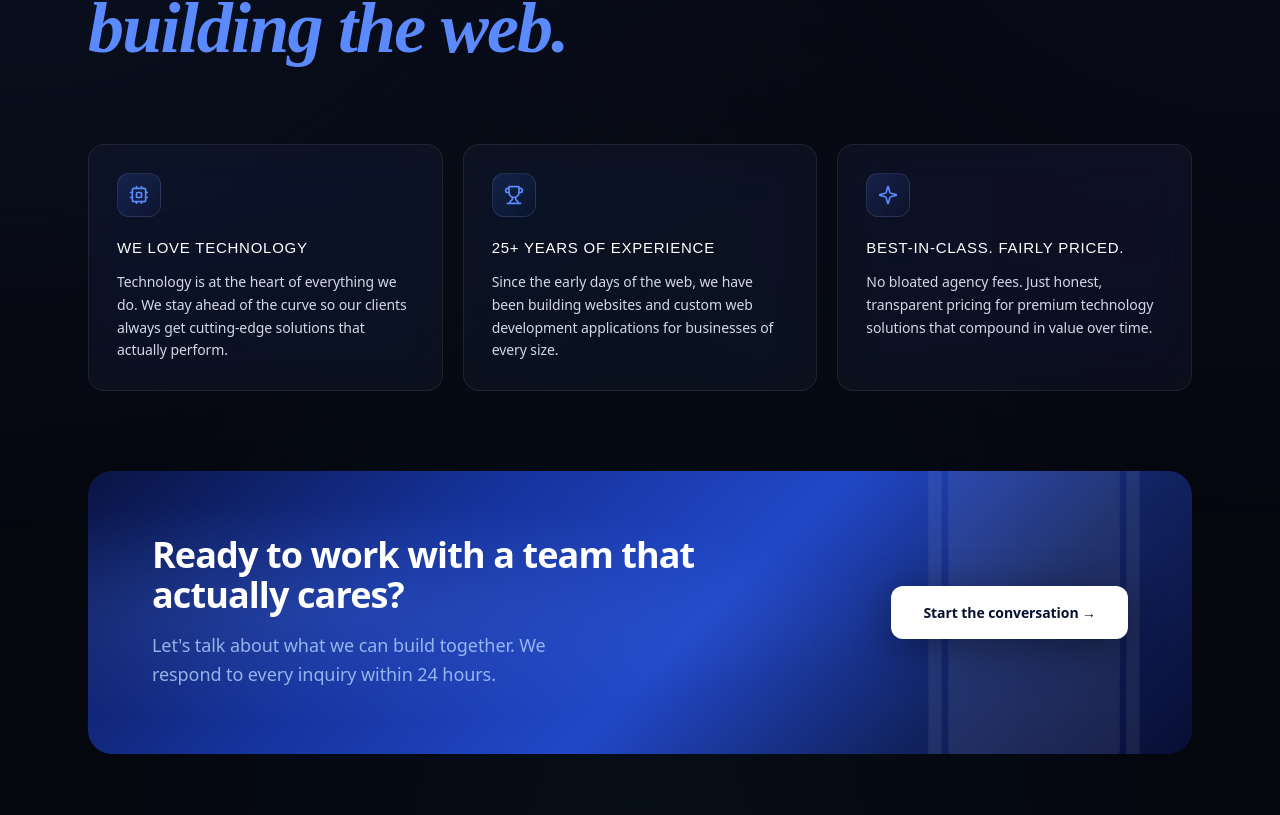
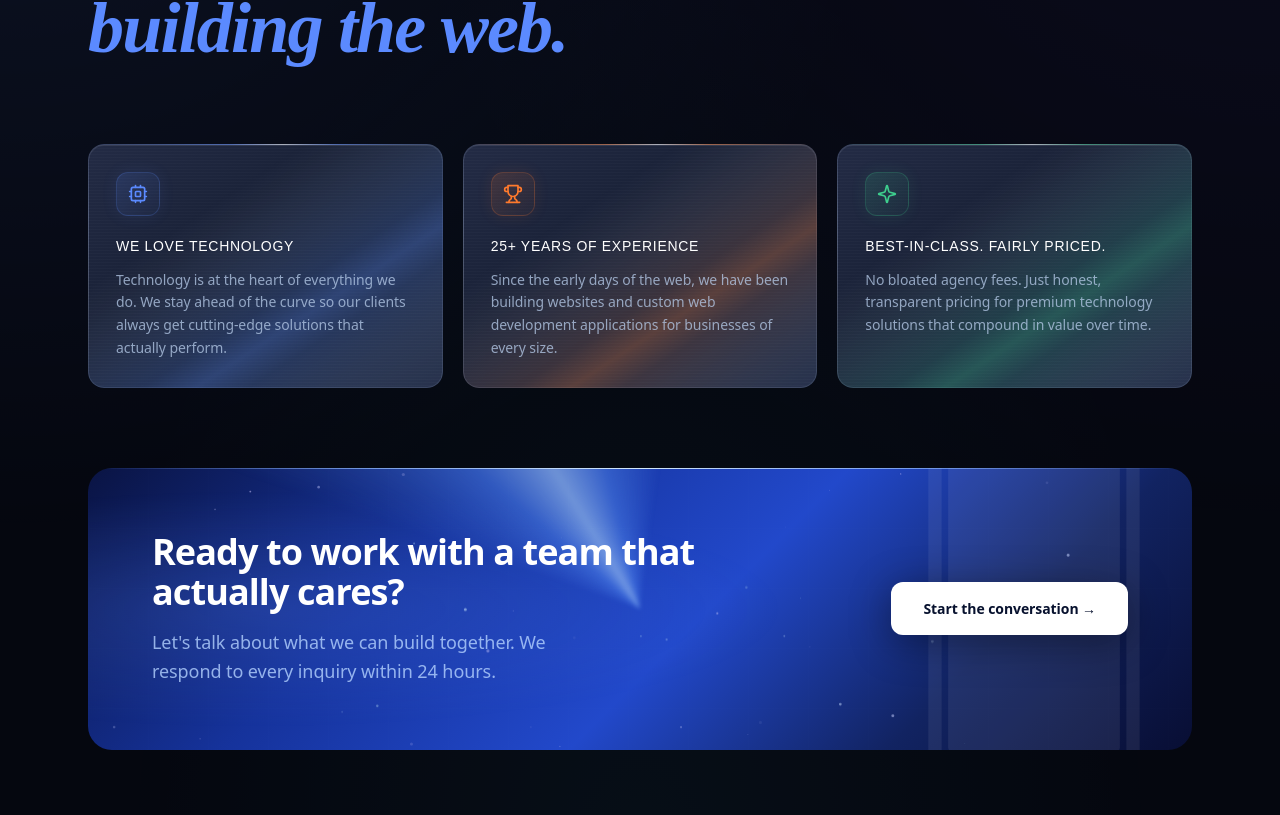
Before and after one commit to ibizadan/telproweb, a Next.js app: page / in a window 1280 px wide. Shown: the part 1045-1860 px from the top of the page. Built offline with nearby package versions, Linux system fonts and the light colour scheme; a web font is replaced by a local one.

Commit message:
Add files via upload

```diff
--- a/app/page.tsx
+++ b/app/page.tsx
@@ -3,9 +3,7 @@ import Hero from '@/components/Hero';
 import About from '@/components/About';
 import WhatWeDo from '@/components/WhatWeDo';
 import MarqueeTagline from '@/components/MarqueeTagline';
-import Testimonials from '@/components/Testimonials';
 import CRM from '@/components/CRM';
-import FAQ from '@/components/FAQ';
 import Contact from '@/components/Contact';
 import Footer from '@/components/Footer';
 
@@ -18,9 +16,7 @@ export default function Home() {
         <About />
         <WhatWeDo />
         <MarqueeTagline />
-        <Testimonials />
         <CRM />
-        <FAQ />
         <Contact />
       </main>
       <Footer />
--- a/components/About.tsx
+++ b/components/About.tsx
@@ -1,5 +1,6 @@
 'use client';
 import { motion } from 'framer-motion';
+import { useEffect, useRef } from 'react';
 import { Cpu, Trophy, Sparkle } from 'lucide-react';
 
 const values = [
@@ -8,7 +9,148 @@ const values = [
   { icon: Sparkle, title: 'Best-in-class. Fairly priced.', desc: 'No bloated agency fees. Just honest, transparent pricing for premium technology solutions that compound in value over time.' },
 ];
 
+/** Scrolling light sweep canvas — runs inside each card */
+function CardCanvas({ color }: { color: string }) {
+  const ref = useRef<HTMLCanvasElement>(null);
+  useEffect(() => {
+    const canvas = ref.current;
+    if (!canvas) return;
+    const ctx = canvas.getContext('2d');
+    if (!ctx) return;
+    let W = 0, H = 0, x = -200, raf = 0;
+    const resize = () => {
+      W = canvas.offsetWidth; H = canvas.offsetHeight;
+      canvas.width = W; canvas.height = H;
+    };
+    resize();
+    window.addEventListener('resize', resize);
+    const draw = () => {
+      ctx.clearRect(0, 0, W, H);
+      // Moving diagonal light beam
+      const grad = ctx.createLinearGradient(x - 80, 0, x + 80, H);
+      grad.addColorStop(0, 'rgba(255,255,255,0)');
+      grad.addColorStop(0.4, `${color}22`);
+      grad.addColorStop(0.5, `${color}44`);
+      grad.addColorStop(0.6, `${color}22`);
+      grad.addColorStop(1, 'rgba(255,255,255,0)');
+      ctx.fillStyle = grad;
+      ctx.fillRect(0, 0, W, H);
+      x += 1.2;
+      if (x > W + 200) x = -200;
+      raf = requestAnimationFrame(draw);
+    };
+    raf = requestAnimationFrame(draw);
+    return () => { cancelAnimationFrame(raf); window.removeEventListener('resize', resize); };
+  }, [color]);
+  return <canvas ref={ref} className="absolute inset-0 w-full h-full pointer-events-none" style={{ zIndex: 1 }} />;
+}
+
+/** Footer-matching laser CTA banner */
+function CTABanner() {
+  const laserRef = useRef<HTMLDivElement>(null);
+  const canvasRef = useRef<HTMLCanvasElement>(null);
+
+  useEffect(() => {
+    let deg = 0, raf = 0;
+    const el = laserRef.current;
+    if (!el) return;
+    const tick = () => {
+      deg = (deg + 0.7) % 360;
+      el.style.background = `conic-gradient(from ${deg}deg at 50% 50%,
+        transparent 0deg, rgba(100,160,255,0.55) 22deg,
+        rgba(180,220,255,0.85) 40deg, rgba(100,160,255,0.55) 58deg,
+        transparent 80deg, transparent 360deg)`;
+      raf = requestAnimationFrame(tick);
+    };
+    raf = requestAnimationFrame(tick);
+    return () => cancelAnimationFrame(raf);
+  }, []);
+
+  useEffect(() => {
+    const canvas = canvasRef.current;
+    if (!canvas) return;
+    const ctx = canvas.getContext('2d');
+    if (!ctx) return;
+    let W = canvas.offsetWidth, H = canvas.offsetHeight, raf = 0;
+    canvas.width = W; canvas.height = H;
+    const resize = () => { W = canvas.offsetWidth; H = canvas.offsetHeight; canvas.width = W; canvas.height = H; };
+    window.addEventListener('resize', resize);
+    const pts = Array.from({ length: 45 }, () => ({
+      x: Math.random() * W, y: Math.random() * H,
+      r: Math.random() * 1.3 + 0.3, a: Math.random(),
+      da: (Math.random() - 0.5) * 0.006,
+      dx: (Math.random() - 0.5) * 0.25, dy: -Math.random() * 0.2 - 0.05,
+      hue: 200 + Math.random() * 50,
+    }));
+    const draw = () => {
+      ctx.clearRect(0, 0, W, H);
+      for (const p of pts) {
+        p.x += p.dx; p.y += p.dy; p.a += p.da;
+        if (p.a <= 0 || p.a >= 1) p.da *= -1;
+        if (p.y < -4) { p.y = H + 2; p.x = Math.random() * W; }
+        ctx.beginPath(); ctx.arc(p.x, p.y, p.r, 0, Math.PI * 2);
+        ctx.fillStyle = `hsla(${p.hue},75%,85%,${p.a * 0.65})`; ctx.fill();
+      }
+      raf = requestAnimationFrame(draw);
+    };
+    raf = requestAnimationFrame(draw);
+    return () => { cancelAnimationFrame(raf); window.removeEventListener('resize', resize); };
+  }, []);
+
+  return (
+    <div className="relative rounded-3xl overflow-hidden" style={{ minHeight: 280 }}>
+      {/* Same diagonal gradient as nav + footer */}
+      <div className="absolute inset-0" style={{
+        background: 'linear-gradient(135deg, rgba(10,20,68,0.99) 0%, rgba(22,52,160,0.97) 30%, rgba(35,75,210,0.96) 55%, rgba(18,36,100,0.97) 78%, rgba(8,14,52,0.99) 100%)',
+      }} />
+      {/* Laser conic glow */}
+      <div className="absolute overflow-hidden rounded-3xl" style={{ inset: -1, zIndex: 1 }}>
+        <div ref={laserRef} className="absolute" style={{ inset: -2, filter: 'blur(2px)', opacity: 0.65 }} />
+      </div>
+      {/* Top shine */}
+      <div className="absolute top-0 left-0 right-0" style={{ height: 1, background: 'linear-gradient(90deg,transparent 0%,rgba(150,190,255,0.7) 25%,rgba(220,240,255,0.95) 50%,rgba(150,190,255,0.7) 75%,transparent 100%)', zIndex: 2 }} />
+      {/* Sparkle canvas */}
+      <canvas ref={canvasRef} className="absolute inset-0 w-full h-full pointer-events-none" style={{ zIndex: 2 }} />
+      {/* Radial glow */}
+      <div className="absolute inset-0" style={{ background: 'radial-gradient(ellipse 80% 70% at 15% 50%, rgba(91,138,255,0.2), transparent 60%)', zIndex: 1 }} />
+      {/* Grid */}
+      <div className="absolute inset-0 bg-grid opacity-20 mix-blend-overlay" style={{ zIndex: 1 }} />
+      {/* Phone silhouette */}
+      <div className="absolute inset-0 flex items-center justify-end pr-12 pointer-events-none select-none" style={{ zIndex: 1 }}>
+        <svg viewBox="0 0 200 360" xmlns="http://www.w3.org/2000/svg" style={{ width: 220, height: 'auto', opacity: 0.07 }}>
+          <rect x="10" y="8" width="180" height="344" rx="28" fill="none" stroke="white" strokeWidth="12"/>
+          <rect x="30" y="8" width="140" height="8" rx="4" fill="white"/>
+          <rect x="80" y="14" width="40" height="6" rx="3" fill="white"/>
+          <circle cx="100" cy="330" r="14" fill="none" stroke="white" strokeWidth="8"/>
+          <rect x="22" y="30" width="156" height="280" rx="4" fill="white"/>
+        </svg>
+      </div>
+      {/* Content */}
+      <div className="relative p-12 md:p-16 grid md:grid-cols-[1.5fr_1fr] gap-10 items-center" style={{ zIndex: 3 }}>
+        <div>
+          <h3 className="text-3xl md:text-4xl font-bold text-white tracking-tight leading-tight mb-4">
+            Ready to work with a team that actually cares?
+          </h3>
+          <p className="text-lg max-w-md leading-relaxed" style={{ color: 'rgba(180,210,255,0.8)' }}>
+            Let&apos;s talk about what we can build together. We respond to every inquiry within 24 hours.
+          </p>
+        </div>
+        <div className="flex justify-start md:justify-end">
+          <a href="#contact"
+            className="inline-flex items-center gap-2 px-8 py-4 bg-white rounded-xl font-semibold hover:bg-ink-100 transition shadow-2xl"
+            style={{ fontSize: 14, color: '#07112e', boxShadow: '0 8px 40px rgba(0,0,0,0.4)' }}
+          >
+            Start the conversation →
+          </a>
+        </div>
+      </div>
+    </div>
+  );
+}
+
 export default function About() {
+  const accentColors = ['#5b8aff', '#ff7a2d', '#3ecf8e'];
+
   return (
     <section id="about" className="relative py-32 overflow-hidden">
       <div className="absolute inset-0 aurora opacity-50" />
@@ -35,13 +177,51 @@ export default function About() {
               whileInView={{ opacity: 1, y: 0 }}
               viewport={{ once: true, margin: '-50px' }}
               transition={{ duration: 0.7, delay: i * 0.1, ease: [0.16, 1, 0.3, 1] }}
-              className="glass rounded-2xl p-7 hover:bg-white/[0.04] transition group"
+              className="relative rounded-2xl overflow-hidden group"
+              style={{ minHeight: 240 }}
             >
-              <div className="w-11 h-11 rounded-xl bg-gradient-to-br from-brand-500/20 to-brand-700/5 border border-white/10 flex items-center justify-center mb-5 group-hover:border-brand-400/40 transition">
-                <v.icon className="w-5 h-5 text-brand-400" />
+              {/* Lighter steel base — more luminous than WhatWeDo cards */}
+              <div className="absolute inset-0" style={{
+                background: 'linear-gradient(145deg, #232b45 0%, #1a2238 35%, #1e2a42 65%, #242f4a 100%)',
+              }} />
+              {/* Fine horizontal brushed lines */}
+              <div className="absolute inset-0" style={{
+                backgroundImage: 'repeating-linear-gradient(0deg,transparent,transparent 2px,rgba(255,255,255,0.018) 2px,rgba(255,255,255,0.018) 3px)',
+              }} />
+              {/* Top shine */}
+              <div className="absolute top-0 left-0 right-0" style={{
+                height: 1,
+                background: `linear-gradient(90deg,transparent,${accentColors[i]}88 40%,rgba(255,255,255,0.6) 55%,${accentColors[i]}88 70%,transparent)`,
+              }} />
+              {/* Left glare */}
+              <div className="absolute top-0 left-0 bottom-0" style={{
+                width: 1,
+                background: 'linear-gradient(180deg,transparent,rgba(200,220,255,0.2) 30%,rgba(255,255,255,0.12) 60%,transparent)',
+              }} />
+              {/* Border */}
+              <div className="absolute inset-0 rounded-2xl" style={{
+                border: '1px solid rgba(200,220,255,0.12)',
+                boxShadow: 'inset 0 1px 0 rgba(255,255,255,0.08)',
+              }} />
+              {/* Scrolling light beam canvas */}
+              <CardCanvas color={accentColors[i]} />
+              {/* Hover glow */}
+              <div className="absolute inset-0 opacity-0 group-hover:opacity-100 transition-opacity duration-500" style={{
+                background: `radial-gradient(ellipse 70% 60% at 50% 100%, ${accentColors[i]}20, transparent 70%)`,
+              }} />
+              {/* Card content */}
+              <div className="relative p-7" style={{ zIndex: 2 }}>
+                <div className="w-11 h-11 rounded-xl flex items-center justify-center mb-5 transition-all"
+                  style={{
+                    background: `linear-gradient(135deg,${accentColors[i]}28,${accentColors[i]}08)`,
+                    border: `1px solid ${accentColors[i]}33`,
+                    boxShadow: `0 0 16px ${accentColors[i]}18`,
+                  }}>
+                  <v.icon className="w-5 h-5" style={{ color: accentColors[i] }} />
+                </div>
+                <h3 className="font-display text-[14px] uppercase tracking-wider mb-3 text-white">{v.title}</h3>
+                <p className="text-[14px] leading-relaxed" style={{ color: 'rgba(180,200,230,0.78)' }}>{v.desc}</p>
               </div>
-              <h3 className="font-display text-[15px] uppercase tracking-wider mb-3 text-white">{v.title}</h3>
-              <p className="text-[14px] text-ink-200 leading-relaxed">{v.desc}</p>
             </motion.div>
           ))}
         </div>
@@ -51,58 +231,8 @@ export default function About() {
           whileInView={{ opacity: 1, y: 0 }}
           viewport={{ once: true }}
           transition={{ duration: 0.8 }}
-          className="relative rounded-3xl overflow-hidden"
-          style={{ minHeight: 280 }}
         >
-          {/* Nav-matching diagonal gradient */}
-          <div className="absolute inset-0" style={{
-            background: 'linear-gradient(135deg, rgba(10,20,68,0.98) 0%, rgba(22,52,160,0.96) 30%, rgba(35,75,210,0.95) 55%, rgba(18,36,100,0.97) 78%, rgba(8,14,52,0.98) 100%)',
-          }} />
-
-          {/* Cell phone silhouette — opacity SVG background */}
-          <div className="absolute inset-0 flex items-center justify-end pr-12 pointer-events-none select-none">
-            <svg viewBox="0 0 200 360" xmlns="http://www.w3.org/2000/svg"
-              style={{ width: 220, height: 'auto', opacity: 0.07 }}>
-              <rect x="10" y="8" width="180" height="344" rx="28" ry="28"
-                fill="none" stroke="white" strokeWidth="12"/>
-              <rect x="30" y="8" width="140" height="8" rx="4"
-                fill="white"/>
-              <rect x="80" y="14" width="40" height="6" rx="3"
-                fill="white"/>
-              <circle cx="100" cy="330" r="14"
-                fill="none" stroke="white" strokeWidth="8"/>
-              <rect x="22" y="30" width="156" height="280" rx="4"
-                fill="white"/>
-            </svg>
-          </div>
-
-          {/* Laser border conic glow on the banner */}
-          <div className="absolute inset-0 pointer-events-none" style={{
-            background: 'radial-gradient(ellipse 80% 60% at 20% 50%, rgba(91,138,255,0.2), transparent 65%)',
-          }} />
-
-          {/* Grid overlay */}
-          <div className="absolute inset-0 bg-grid opacity-20 mix-blend-overlay" />
-
-          {/* Content */}
-          <div className="relative p-12 md:p-16 grid md:grid-cols-[1.5fr_1fr] gap-10 items-center">
-            <div>
-              <h3 className="text-3xl md:text-4xl font-bold text-white tracking-tight leading-tight mb-4">
-                Ready to work with a team that actually cares?
-              </h3>
-              <p className="text-lg max-w-md leading-relaxed" style={{ color: 'rgba(180,210,255,0.8)' }}>
-                Let&apos;s talk about what we can build together. We respond to every inquiry within 24 hours.
-              </p>
-            </div>
-            <div className="flex justify-start md:justify-end">
-              <a href="#contact"
-                className="inline-flex items-center gap-2 px-8 py-4 bg-white rounded-xl font-semibold text-[14px] hover:bg-ink-100 transition shadow-2xl"
-                style={{ color: '#07112e', boxShadow: '0 8px 40px rgba(0,0,0,0.4)' }}
-              >
-                Start the conversation →
-              </a>
-            </div>
-          </div>
+          <CTABanner />
         </motion.div>
       </div>
     </section>
```
Also changed, not shown: components/Navbar.tsx (+24 -13 lines).
